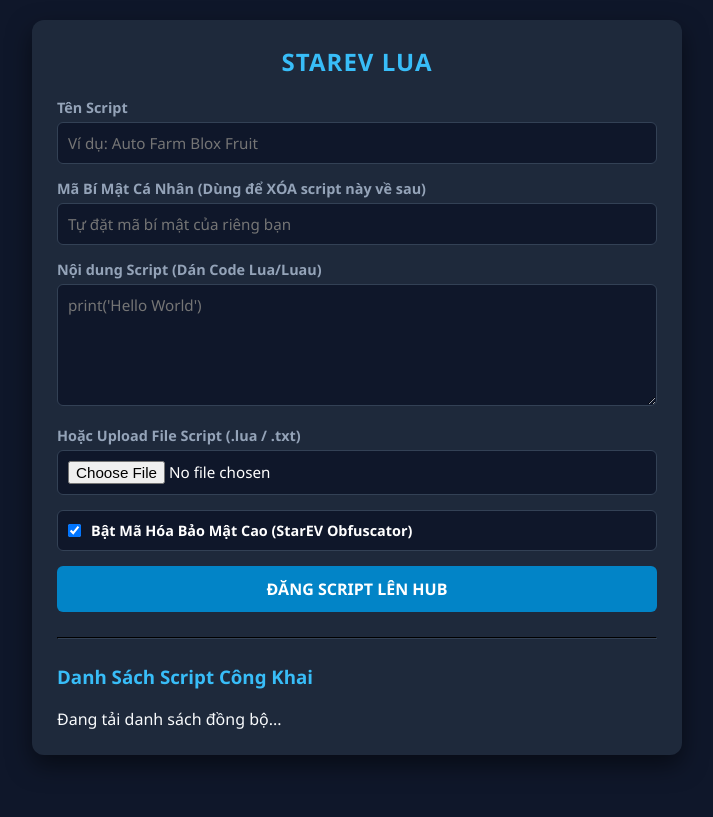
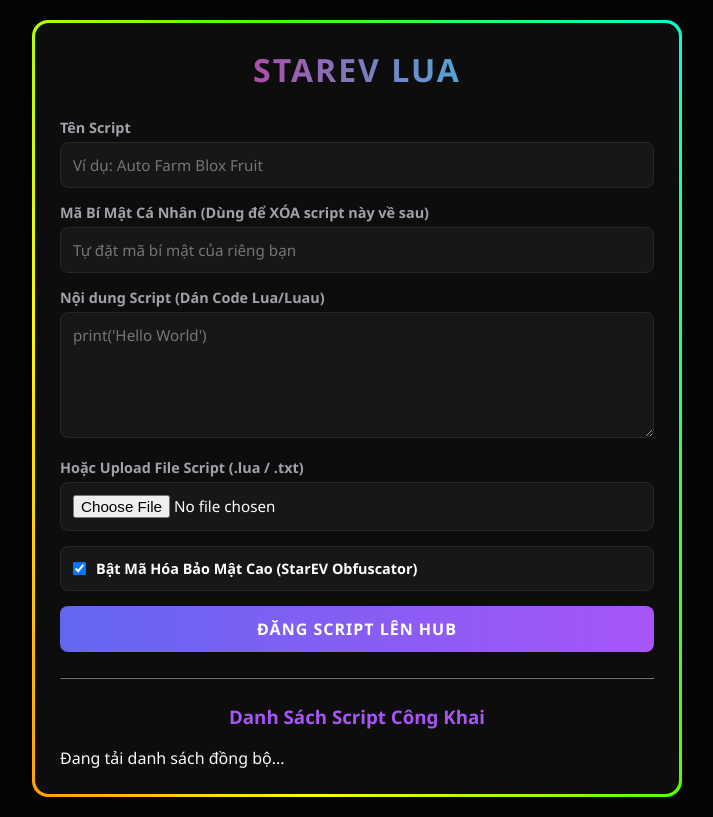
Before and after one commit to deptraiduahau4-arch/web-obf-delta, a website: page public/index.html in a window 1280 px wide. Shown: the whole page, without its empty margins (283-996 px from the left). Drawn offline with Linux system fonts and the light colour scheme; no server answers.

Commit message:
Update index.html

```diff
--- a/public/index.html
+++ b/public/index.html
@@ -6,31 +6,152 @@
     <title>StarEV LUA - High Security Obfuscator</title>
     <style>
         * { box-sizing: border-box; font-family: 'Segoe UI', Tahoma, Geneva, Verdana, sans-serif; }
-        body { background-color: #0f172a; color: #f8fafc; margin: 0; padding: 20px; }
-        .container { max-width: 650px; margin: auto; background: #1e293b; padding: 25px; border-radius: 12px; box-shadow: 0 10px 25px rgba(0,0,0,0.5); }
-        h2 { text-align: center; color: #38bdf8; margin-top: 0; font-weight: 800; letter-spacing: 1px; }
+
+        body {
+            background-color: #050505;
+            color: #f8fafc;
+            margin: 0;
+            padding: 20px;
+            display: flex;
+            justify-content: center;
+            align-items: center;
+            min-height: 100vh;
+        }
+
+        /* Hiệu ứng viền cầu vồng xoay cho Khung chính */
+        .rainbow-box {
+            position: relative;
+            max-width: 650px;
+            width: 100%;
+            background: #0d0d0d;
+            border-radius: 16px;
+            padding: 3px; /* Độ dày của viền cầu vồng */
+            background-image: linear-gradient(60deg, #ff0000, #ff7300, #fffb00, #48ff00, #00ffd5, #002bfd, #7a00ff, #ff00c8, #ff0000);
+            background-size: 300% 300%;
+            animation: rainbowAnimation 6s ease infinite;
+            box-shadow: 0 0 20px rgba(0, 0, 0, 0.9);
+        }
+
+        @keyframes rainbowAnimation {
+            0% { background-position: 0% 50%; }
+            50% { background-position: 100% 50%; }
+            100% { background-position: 0% 50%; }
+        }
+
+        .container {
+            background: #0d0d0d;
+            padding: 25px;
+            border-radius: 14px;
+        }
+
+        h2 {
+            text-align: center;
+            background: linear-gradient(to right, #ff007f, #00f2fe);
+            -webkit-background-clip: text;
+            -webkit-text-fill-color: transparent;
+            margin-top: 0;
+            font-weight: 900;
+            letter-spacing: 2px;
+            font-size: 2em;
+        }
+
         .form-group { margin-bottom: 15px; }
-        label { display: block; margin-bottom: 5px; font-weight: 600; font-size: 0.9em; color: #94a3b8; }
-        input[type="text"], textarea, input[type="file"] { width: 100%; padding: 10px; background: #0f172a; border: 1px solid #334155; border-radius: 6px; color: #fff; font-size: 0.95em; }
+        label { display: block; margin-bottom: 5px; font-weight: 600; font-size: 0.9em; color: #a1a1aa; }
+
+        input[type="text"], textarea, input[type="file"] {
+            width: 100%;
+            padding: 12px;
+            background: #171717;
+            border: 1px solid #27272a;
+            border-radius: 8px;
+            color: #fff;
+            font-size: 0.95em;
+            outline: none;
+            transition: 0.3s;
+        }
+
+        input[type="text"]:focus, textarea:focus {
+            border-color: #a855f7;
+            box-shadow: 0 0 8px rgba(168, 85, 247, 0.4);
+        }
+
         textarea { resize: vertical; }
-        button { width: 100%; padding: 12px; background: #0284c7; color: white; border: none; border-radius: 6px; font-weight: bold; cursor: pointer; transition: 0.2s; font-size: 1em; }
-        button:hover { background: #0369a1; }
-        .checkbox-group { display: flex; align-items: center; gap: 10px; background: #0f172a; padding: 10px; border-radius: 6px; border: 1px solid #334155; }
+
+        button {
+            width: 100%;
+            padding: 12px;
+            background: linear-gradient(90deg, #6366f1, #a855f7);
+            color: white;
+            border: none;
+            border-radius: 8px;
+            font-weight: bold;
+            cursor: pointer;
+            transition: 0.3s;
+            font-size: 1em;
+            text-transform: uppercase;
+            letter-spacing: 1px;
+        }
+
+        button:hover {
+            opacity: 0.9;
+            box-shadow: 0 0 15px rgba(168, 85, 247, 0.5);
+        }
+
+        .checkbox-group {
+            display: flex;
+            align-items: center;
+            gap: 10px;
+            background: #171717;
+            padding: 12px;
+            border-radius: 8px;
+            border: 1px solid #27272a;
+        }
         .checkbox-group input { width: auto; margin: 0; }
-        .script-card { background: #0f172a; border: 1px solid #334155; padding: 15px; border-radius: 8px; margin-bottom: 12px; }
+
+        /* Viền cầu vồng cho từng thẻ Script */
+        .script-card-rainbow {
+            position: relative;
+            padding: 2px;
+            background-image: linear-gradient(135deg, #ff007f, #7928ca, #00dfd8);
+            background-size: 200% 200%;
+            animation: rainbowAnimation 8s ease infinite;
+            border-radius: 10px;
+            margin-bottom: 15px;
+        }
+
+        .script-card {
+            background: #121212;
+            padding: 15px;
+            border-radius: 8px;
+        }
+
         .script-header { display: flex; justify-content: space-between; align-items: center; margin-bottom: 8px; }
-        .script-title { font-weight: bold; color: #f1f5f9; font-size: 1.05em; }
-        .badge { font-size: 0.75em; padding: 3px 8px; border-radius: 4px; background: #0369a1; color: #fff; }
-        .badge-obf { background: #16a34a; }
-        .btn-delete { background: #ef4444; color: white; border: none; padding: 6px 12px; border-radius: 4px; cursor: pointer; font-size: 0.85em; width: auto; }
-        .btn-delete:hover { background: #dc2626; }
+        .script-title { font-weight: bold; color: #f4f4f5; font-size: 1.05em; }
+
+        .badge { font-size: 0.75em; padding: 4px 8px; border-radius: 4px; background: #3b82f6; color: #fff; font-weight: bold; }
+        .badge-obf { background: #10b981; }
+
+        .btn-delete {
+            background: #ef4444;
+            color: white;
+            border: none;
+            padding: 6px 14px;
+            border-radius: 6px;
+            cursor: pointer;
+            font-size: 0.85em;
+            width: auto;
+            transition: 0.2s;
+        }
+        .btn-delete:hover { background: #dc2626; box-shadow: 0 0 8px rgba(239, 68, 68, 0.5); }
+
         .copy-box { display: flex; gap: 8px; margin-top: 8px; }
-        .copy-box input { flex: 1; margin: 0; font-family: monospace; font-size: 0.85em; }
-        .copy-box button { width: auto; padding: 0 15px; background: #334155; }
-        .copy-box button:hover { background: #475569; }
+        .copy-box input { flex: 1; margin: 0; font-family: monospace; font-size: 0.85em; background: #000; }
+        .copy-box button { width: auto; padding: 0 15px; background: #27272a; text-transform: none; }
+        .copy-box button:hover { background: #3f3f46; }
     </style>
 </head>
 <body>
+    <div class="rainbow-box">
         <div class="container">
             <h2>STAREV LUA</h2>
 
@@ -61,10 +182,11 @@
 
             <button onclick="createScript()">ĐĂNG SCRIPT LÊN HUB</button>
 
-        <hr style="border-color: #334155; margin: 25px 0;">
+            <hr style="border-color: #27272a; margin: 25px 0;">
 
-        <h3 style="color: #38bdf8;">Danh Sách Script Công Khai</h3>
+            <h3 style="color: #a855f7; text-align: center;">Danh Sách Script Công Khai</h3>
             <div id="scriptList">Đang tải danh sách đồng bộ...</div>
+        </div>
     </div>
 
     <script>
@@ -76,17 +198,19 @@
                 listDiv.innerHTML = '';
 
                 if (data.length === 0) {
-                    listDiv.innerHTML = '<p style="color:#64748b; text-align:center;">Chưa có script nào được đăng.</p>';
+                    listDiv.innerHTML = '<p style="color:#71717a; text-align:center;">Chưa có script nào được đăng.</p>';
                     return;
                 }
 
                 data.forEach(s => {
-                    const card = document.createElement('div');
-                    card.className = 'script-card';
+                    const cardWrapper = document.createElement('div');
+                    cardWrapper.className = 'script-card-rainbow';
+
                     const rawUrl = window.location.origin + '/raw/' + s.id;
                     const loadstringCode = `loadstring(game:HttpGet("${rawUrl}"))()`;
 
-                    card.innerHTML = `
+                    cardWrapper.innerHTML = `
+                        <div class="script-card">
                             <div class="script-header">
                                 <span class="script-title">${escapeHtml(s.name)}</span>
                                 <span class="badge ${s.enableObf ? 'badge-obf' : ''}">
@@ -100,8 +224,9 @@
                             <div style="margin-top: 10px; text-align: right;">
                                 <button class="btn-delete" onclick="deleteScript('${s.id}')">XÓA SCRIPT</button>
                             </div>
+                        </div>
                     `;
-                    listDiv.appendChild(card);
+                    listDiv.appendChild(cardWrapper);
                 });
             } catch (err) {
                 console.error(err);
```
Lines whose indentation alone changed are shown as unchanged.
